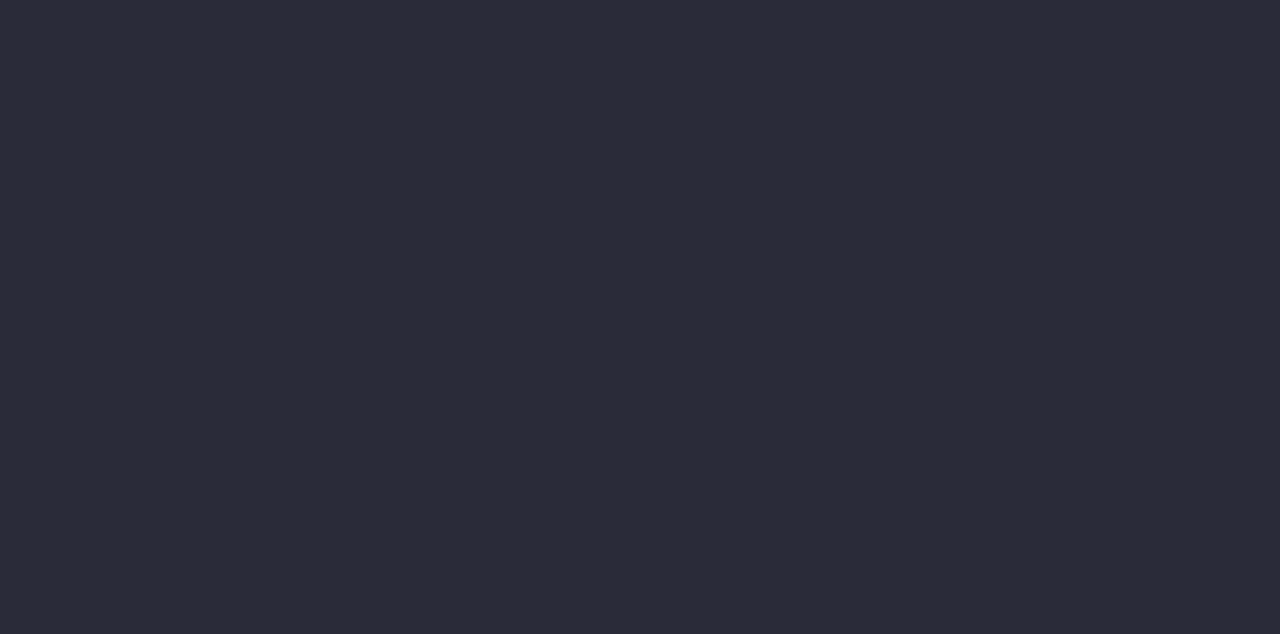
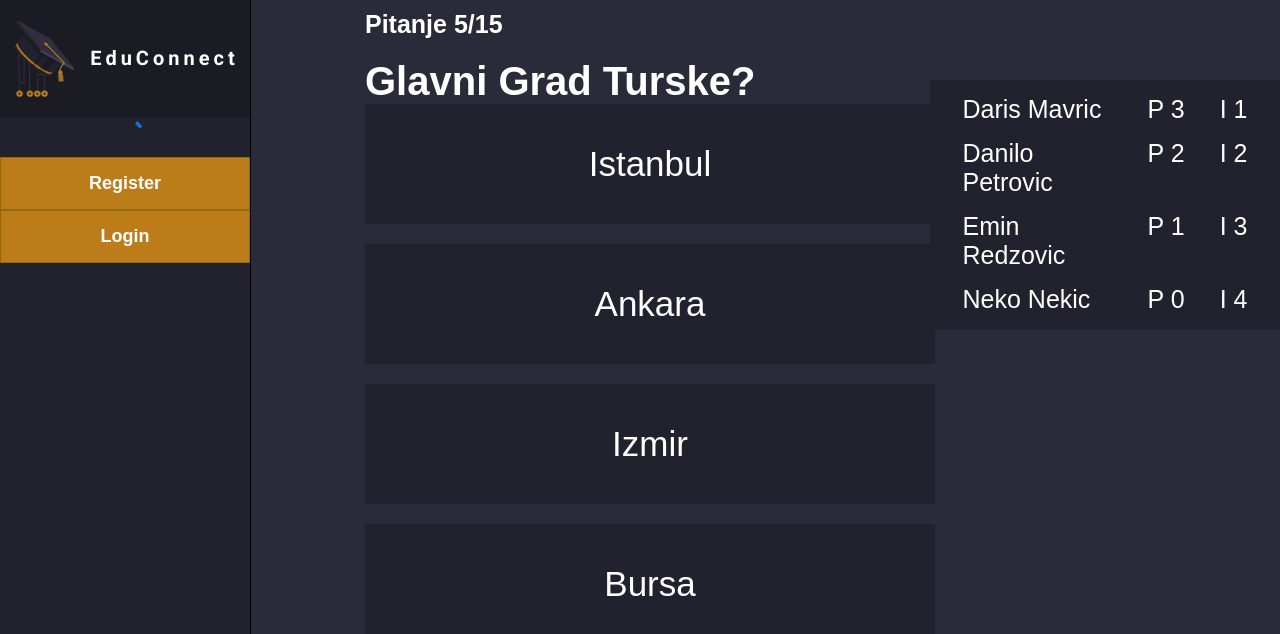
Before and after one commit to EminRedzovic/Hackaton2024, a React (Create React App) app: page /competition in a window 1280 px wide. Before the commit this address had no page. Shown: the top 634 px of the page. Built offline with nearby package versions, Linux system fonts and the light colour scheme; no server answers.

Commit message:
Finished App

```diff
--- a/src/App.js
+++ b/src/App.js
@@ -12,6 +12,7 @@ import Course from "./pages/Course/Course";
 
 import LessonPage from "./pages/Lesson/lessonPage.js";
 import QuestionPage from "./pages/Questions/questionPage.js";
+import CompetitionPage from "./pages/Competition/CompetitionPage.js";
 
 function App() {
   return (
@@ -26,6 +27,7 @@ function App() {
         <Route path="/course" element={<Course />} />
         <Route path="/questions" element={<QuestionPage />} />
         <Route path="/lesson" element={<LessonPage />} />
+        <Route path="/competition" element={<CompetitionPage />} />
       </Routes>
     </BrowserRouter>
   );
--- /dev/null
+++ b/src/pages/Competition/CompetitionPage.css
@@ -0,0 +1,51 @@
+.questions-section {
+  margin: auto;
+  width: 550px;
+}
+
+.questions-section h3 {
+  font-size: 25px;
+  margin-top: 10px;
+  color: white;
+}
+
+.questions-section h1 {
+  font-size: 40px;
+  margin-top: 20px;
+  color: white;
+}
+
+.questions-section .odgovor {
+  padding: 10px;
+  width: 100%;
+  height: 100px;
+  background-color: #22222e;
+  margin-bottom: 20px;
+  cursor: pointer;
+  color: white;
+  font-size: 35px;
+  text-align: center;
+  align-content: center;
+}
+
+.rang-lista {
+  position: absolute;
+  top: 10%;
+  right: 0;
+  width: 350px;
+  height: 250px;
+  background-color: #22222e;
+  float: right;
+}
+
+.rang-lista .ucesnik .ime {
+  width: 150px;
+}
+
+.rang-lista .ucesnik {
+  display: flex;
+  justify-content: space-around;
+  font-size: 25px;
+  color: white;
+  margin: 15px;
+}
--- /dev/null
+++ b/src/pages/Competition/CompetitionPage.js
@@ -0,0 +1,54 @@
+import NavigationCard from "../../components/CourseCards/NavigationCard";
+import "./CompetitionPage.css";
+
+const CompetitionPage = () => {
+  return (
+    <div className="pre-container">
+      <NavigationCard />
+      <div className="competition">
+        <div className="questions-section">
+          <h3>Pitanje 5/15</h3>
+          <h1>Glavni Grad Turske?</h1>
+          <div className="odgovori">
+            <div className="odgovor">
+              <p>Istanbul</p>
+            </div>
+            <div className="odgovor">
+              <p>Ankara</p>
+            </div>
+            <div className="odgovor">
+              <p>Izmir</p>
+            </div>
+            <div className="odgovor">
+              <p>Bursa</p>
+            </div>
+          </div>
+        </div>
+        <div className="rang-lista">
+          <div className="ucesnik">
+            <p className="ime">Daris Mavric</p>
+            <p>P 3</p>
+            <p>I 1</p>
+          </div>
+          <div className="ucesnik">
+            <p className="ime">Danilo Petrovic</p>
+            <p>P 2</p>
+            <p>I 2</p>
+          </div>
+          <div className="ucesnik">
+            <p className="ime">Emin Redzovic</p>
+            <p>P 1</p>
+            <p>I 3</p>
+          </div>
+          <div className="ucesnik">
+            <p className="ime">Neko Nekic</p>
+            <p>P 0</p>
+            <p>I 4</p>
+          </div>
+        </div>
+      </div>
+    </div>
+  );
+};
+
+export default CompetitionPage;
```
